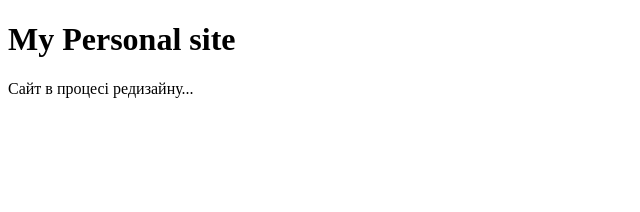
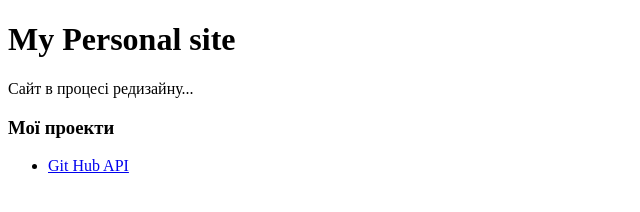
Before and after one commit to samogray/samogray.github.io, a website: page index.html in a window 1280 px wide. Shown: the whole page, without its empty margins (0-640 px from the left). Drawn offline with Linux system fonts and the light colour scheme.

Commit message:
add git hub api project

```diff
--- a/index.html
+++ b/index.html
@@ -9,5 +9,9 @@
 <body>
 	<h1>My Personal site</h1>
 	<p>Сайт в процесі редизайну...</p>
+	<h3>Мої проекти</h3>
+	<ul>
+		<li><a href="https://samogray.github.io/githabApi/">Git Hub API</a></li>
+	</ul>
 </body>
 </html>
```
